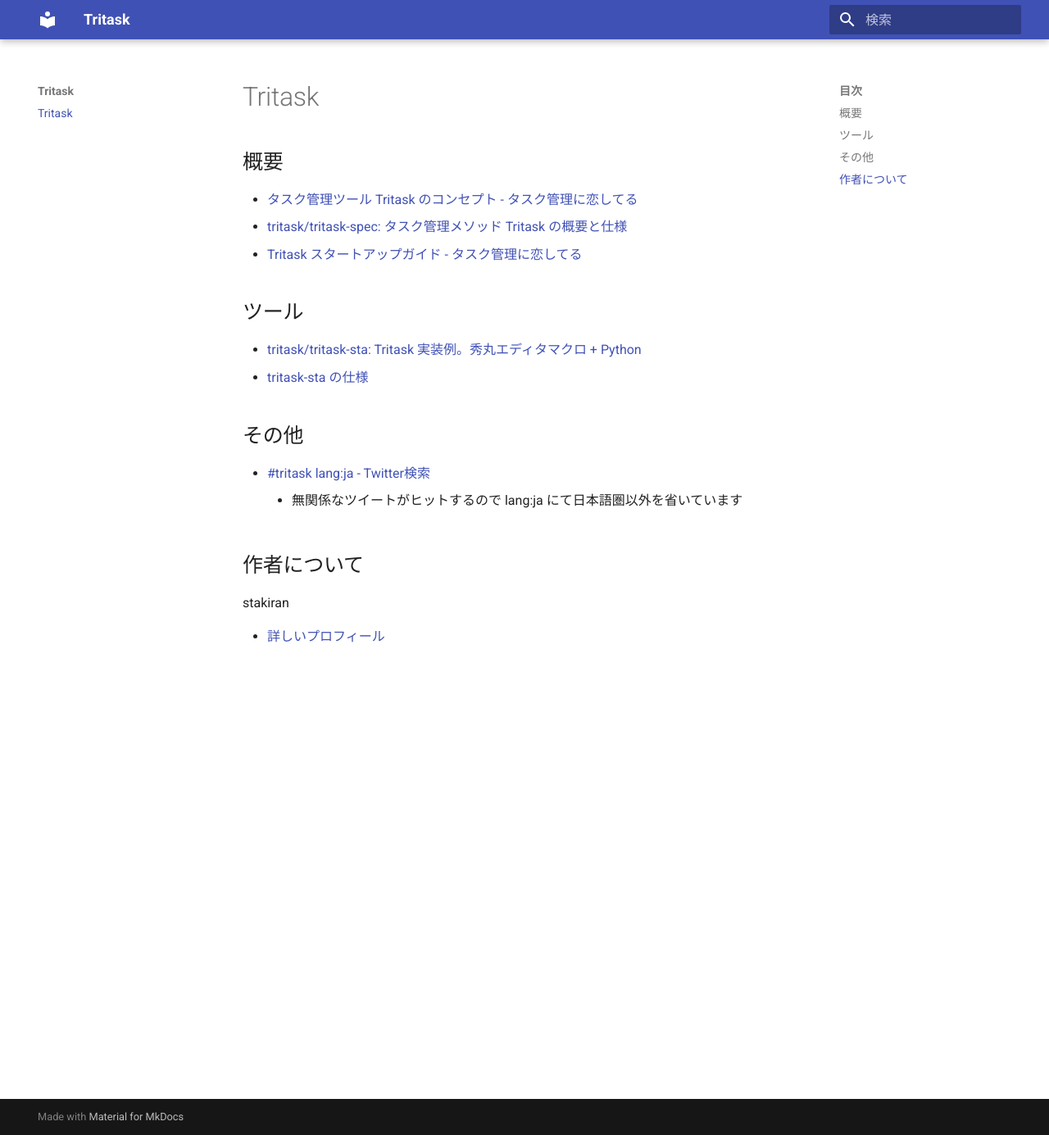
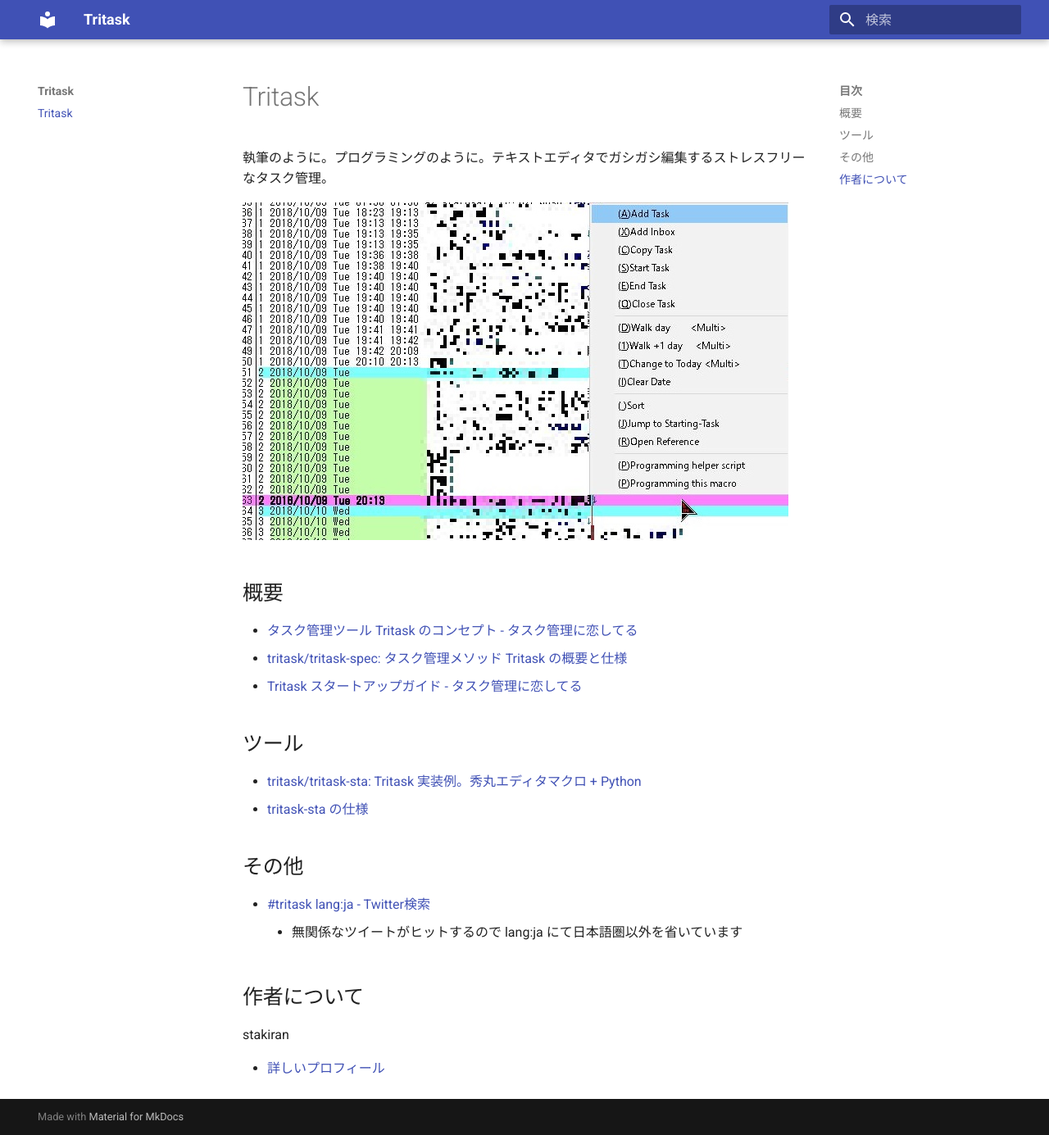
Before and after one commit to tritask/tritask-web, an MkDocs documentation site: the page built from src/index.md, in a window 1280 px wide and 1385 px high. Shown: the whole window at 82% size. Built offline with MkDocs 1.6.1 and Material for MkDocs 9.7.7, drawn with Linux system fonts in a browser that asks for light colours.

Commit message:
add intro and image.

```diff
--- a/docs/index.html
+++ b/docs/index.html
@@ -294,6 +294,8 @@
 
 
                 <h1 id="tritask">Tritask<a class="headerlink" href="#tritask" title="Permanent link">&para;</a></h1>
+<p>執筆のように。プログラミングのように。テキストエディタでガシガシ編集するストレスフリーなタスク管理。</p>
+<p><img alt="tritask_menu.jpg" src="tritask_menu.jpg" /></p>
 <h2 id="_1">概要<a class="headerlink" href="#_1" title="Permanent link">&para;</a></h2>
 <ul>
 <li><a href="https://ilovetaskmanagement.hatenablog.com/entry/2018/10/09/204331">タスク管理ツール Tritask のコンセプト - タスク管理に恋してる</a></li>
--- a/docs/sitemap.xml
+++ b/docs/sitemap.xml
@@ -2,7 +2,7 @@
 <urlset xmlns="http://www.sitemaps.org/schemas/sitemap/0.9">
     <url>
      <loc>None</loc>
-     <lastmod>2018-10-20</lastmod>
+     <lastmod>2018-10-25</lastmod>
      <changefreq>daily</changefreq>
     </url>
 </urlset>
--- a/src/index.md
+++ b/src/index.md
@@ -1,4 +1,8 @@
 # Tritask
+
+執筆のように。プログラミングのように。テキストエディタでガシガシ編集するストレスフリーなタスク管理。
+
+![tritask_menu.jpg](tritask_menu.jpg)
 
 ## 概要
 - [タスク管理ツール Tritask のコンセプト - タスク管理に恋してる](https://ilovetaskmanagement.hatenablog.com/entry/2018/10/09/204331)
```
Also changed, not shown: docs/search/search_index.json (+1 -1 lines), docs/tritask_menu.jpg (added), src/tritask_menu.jpg (added), 1 other file.
